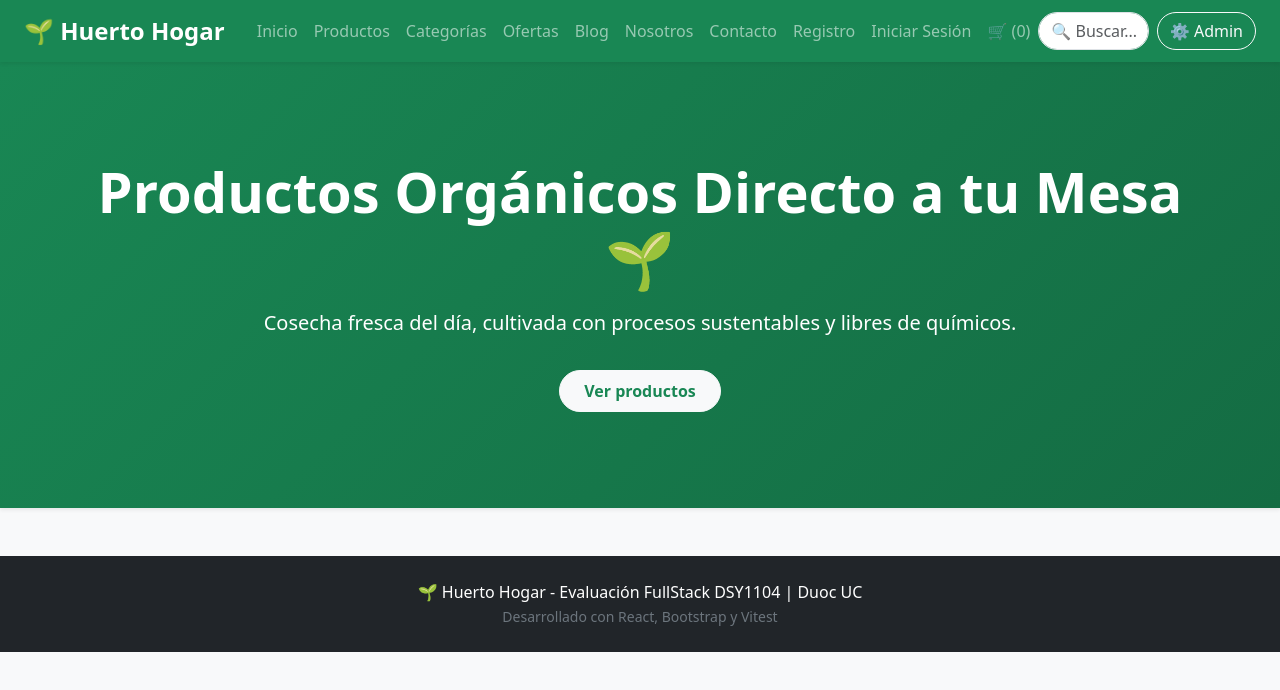
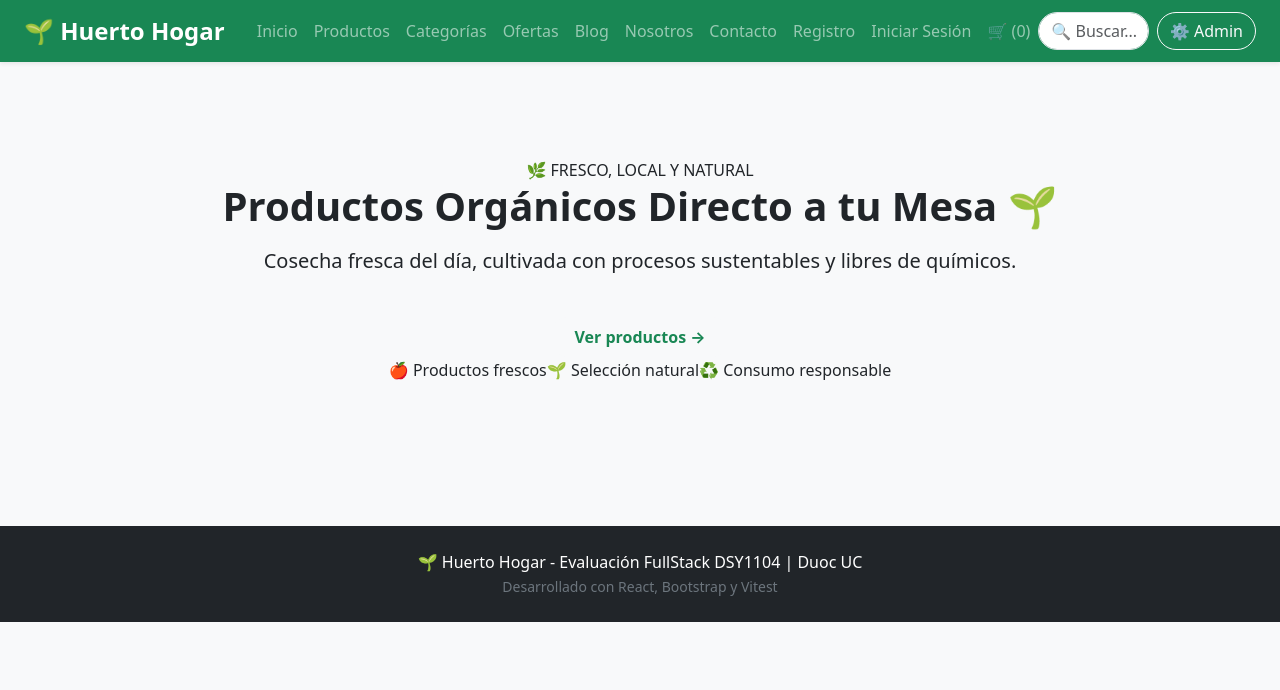
Before and after one commit to benantileo-droid/evaluacion2FullStack, a React (Vite) app in the folder huerto-app/: page / in a window 1280 px wide. Shown: the top 690 px of the page. Built offline with nearby package versions, Linux system fonts and the light colour scheme.

Commit message:
mejora wonita para home

```diff
--- a/huerto-app/src/pages/Home.jsx
+++ b/huerto-app/src/pages/Home.jsx
@@ -1,33 +1,51 @@
+
 import React from 'react';
 import { Link } from 'react-router-dom';
 
 export default function Home() {
   return (
-    <div>
-      <section
-        className="bg-success text-white py-5 shadow-sm"
-        style={{
-          background: 'linear-gradient(135deg, #198754 0%, #146c43 100%)'
-        }}
-      >
-        <div className="container text-center py-5">
-          <h1 className="display-4 fw-bold">
+    <main>
+      <section className="home-hero py-5">
+        <div className="container text-center py-4 py-lg-5">
+          <div className="hero-content">
+
+            <span className="hero-eyebrow">
+              🌿 FRESCO, LOCAL Y NATURAL
+            </span>
+
+            <h1 className="fw-bold">
               Productos Orgánicos Directo a tu Mesa 🌱
             </h1>
 
             <p className="lead mt-3">
-            Cosecha fresca del día, cultivada con procesos sustentables
-            y libres de químicos.
+              Cosecha fresca del día, cultivada con procesos
+              sustentables y libres de químicos.
             </p>
 
             <Link
               to="/productos"
-            className="btn btn-light text-success fw-bold rounded-pill px-4 py-2 mt-3"
+              className="btn btn-light text-success fw-bold rounded-pill px-4 py-2 mt-4 hero-cta"
             >
-            Ver productos
+              Ver productos <span aria-hidden="true">→</span>
             </Link>
+
+            <div className="hero-features">
+              <span className="hero-feature">
+                🍎 Productos frescos
+              </span>
+
+              <span className="hero-feature">
+                🌱 Selección natural
+              </span>
+
+              <span className="hero-feature">
+                ♻️ Consumo responsable
+              </span>
+            </div>
+
+          </div>
         </div>
       </section>
-    </div>
+    </main>
   );
 }
```
Lines whose indentation alone changed are shown as unchanged.
